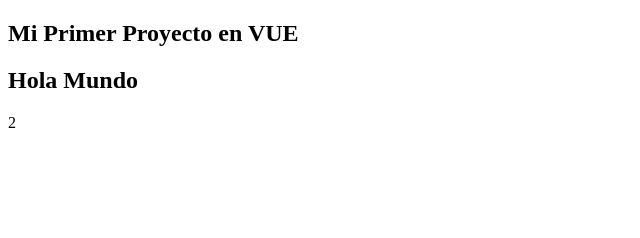
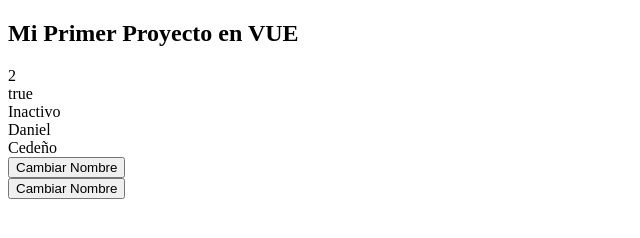
Before and after one commit to sterk55/proyectou2_pw_p3_cc, a plain HTML site: page index.html in a window 1280 px wide. Shown: the whole page, without its empty margins (0-640 px from the left). Drawn offline with nearby package versions, Linux system fonts and the light colour scheme.

Commit message:
Taller12

```diff
--- a/index.html
+++ b/index.html
@@ -8,13 +8,22 @@
     <title>Document</title>
 </head>
 <body>
-
+    <script src="https://unpkg.com/vue@3/dist/vue.global.js"></script>
     <header></header>
     <nav></nav>
     <section>
         <h1>Mi Primer Proyecto en VUE</h1>
-        <div id="myApp"></div>
-        <script src="https://unpkg.com/vue@3/dist/vue.global.js"></script>
+        <div id="myApp">
+            <p1>{{1+1}}</p1><br>
+            <p1>{{true}}</p1><br>
+            <p1>{{!true? 'Activo': 'Inactivo'}}</p1><br>
+            <label for="">{{nombre}}</label><br>
+            <label for="">{{apellido}}</label><br>
+            <button v-on:click="cambiarNombre()">Cambiar Nombre</button><br>
+            <button v-on:click="cambiarApellido()">Cambiar Nombre</button>
+
+        </div>
+
         <script src="js/configuracion.js"></script>
     </section>
     <footer></footer>
--- a/js/configuracion.js
+++ b/js/configuracion.js
@@ -1,12 +1,30 @@
 console.log(Vue)
 
+
+//Opciones API
 const app = Vue.createApp({
 
-    template: `<h2> Hola Mundo </h2>
-    {{1+1}}
+    //template: `<h2> Hola Mundo </h2>
+    //<p1>{{1+1}}</p1>
+    //`
 
+    data(){
+        return{
+        mensaje: 'Hola Mundo',
+        nombre: 'Daniel',
+        apellido: 'Cedeño'
+    }
+    },
+    methods: {
+        cambiarNombre(){
+            this.nombre='Cristhian'
+        },
+        cambiarApellido(){
+            this.apellido= 'Santos'
+        }
 
-    `
+    }
+
 })
 
 app.mount('#myApp')
```
Also changed, not shown: js/app2.js (added, +57 -0 lines), pages/directivaFor.html (added, +28 -0 lines).
